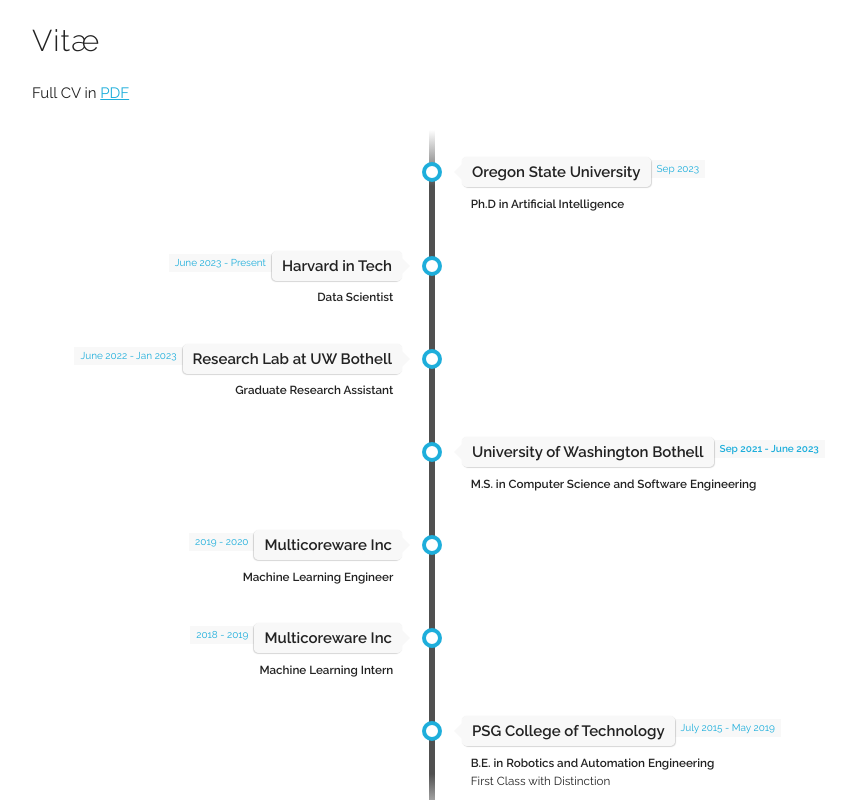
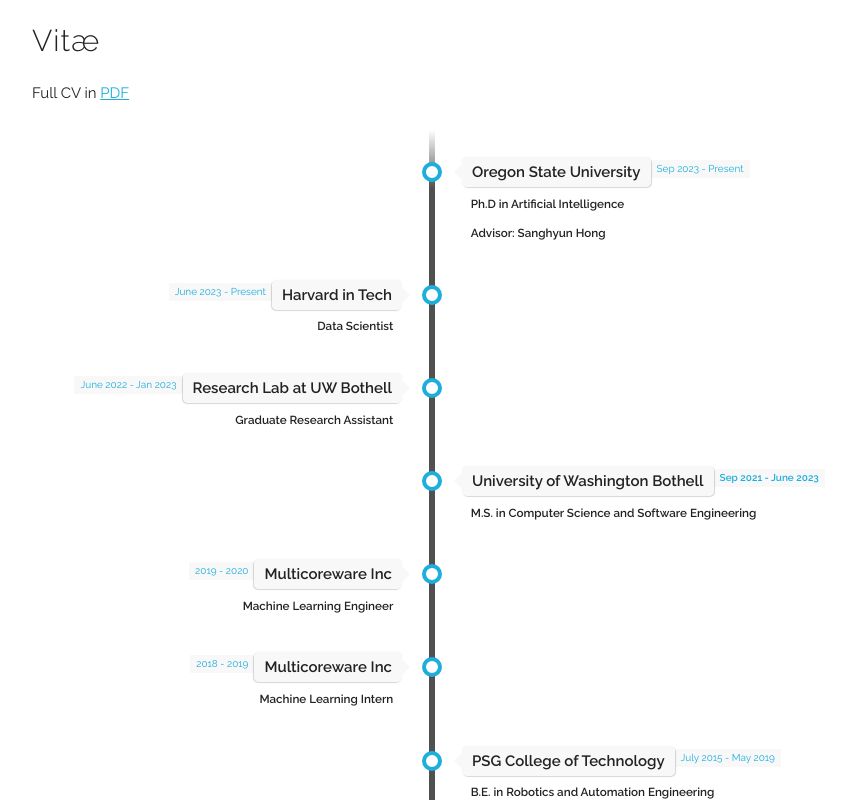
Before and after one commit to fionavictoria/fionavictoria.github.io, a plain HTML site: page index.html in a window 1280 px wide. Shown: the part 3164-3964 px from the top of the page, without its empty margins (208-1058 px from the left). Drawn offline with Linux system fonts and the light colour scheme; files whose address does not match are found by name.

Commit message:
Update index.html

```diff
--- a/index.html
+++ b/index.html
@@ -228,7 +228,7 @@ function unhide(divID) {
             <div class="paper">
               <p class="title"><b>Phoenix: A Federated Generative Diffusion Model</b></p>
               <p><b>Fiona Victoria Stanley Jothiraj</b>, Afra Mashhadi</p>
-              <p><i>ArXiv 2022</i></p>
+              <p><i>ArXiv 2023</i></p>
               <div class="paper-buttons">
 
                       <a class="button" href="https://arxiv.org/abs/2306.04098" target="_blank">pdf</a>
@@ -375,9 +375,10 @@ function unhide(divID) {
       <div class="direction-r">
         <div class="flag-wrapper">
           <span class="flag">Oregon State University</span>
-          <span class="time-wrapper"><span class="time">Sep 2023</span></span>
+          <span class="time-wrapper"><span class="time">Sep 2023 - Present</span></span>
         </div>
         <div class="desc"><b>Ph.D in Artificial Intelligence</b></div>
+        <div class="desc"><b>Advisor: Sanghyun Hong</b></div>
       </div>
     </li>
 
```
